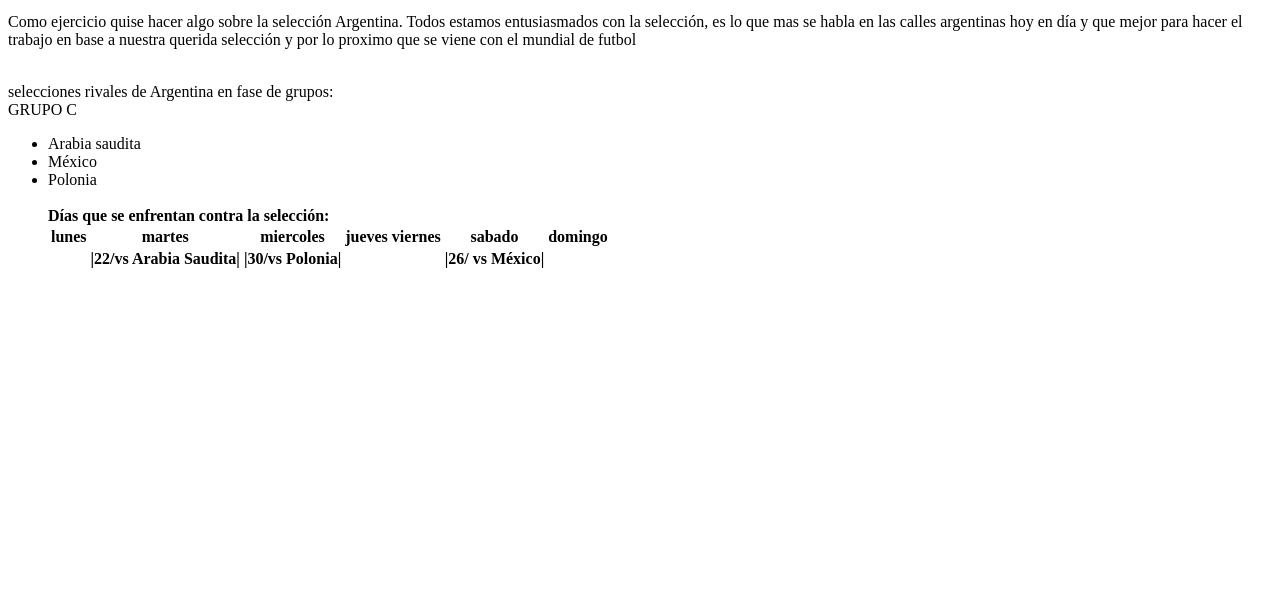
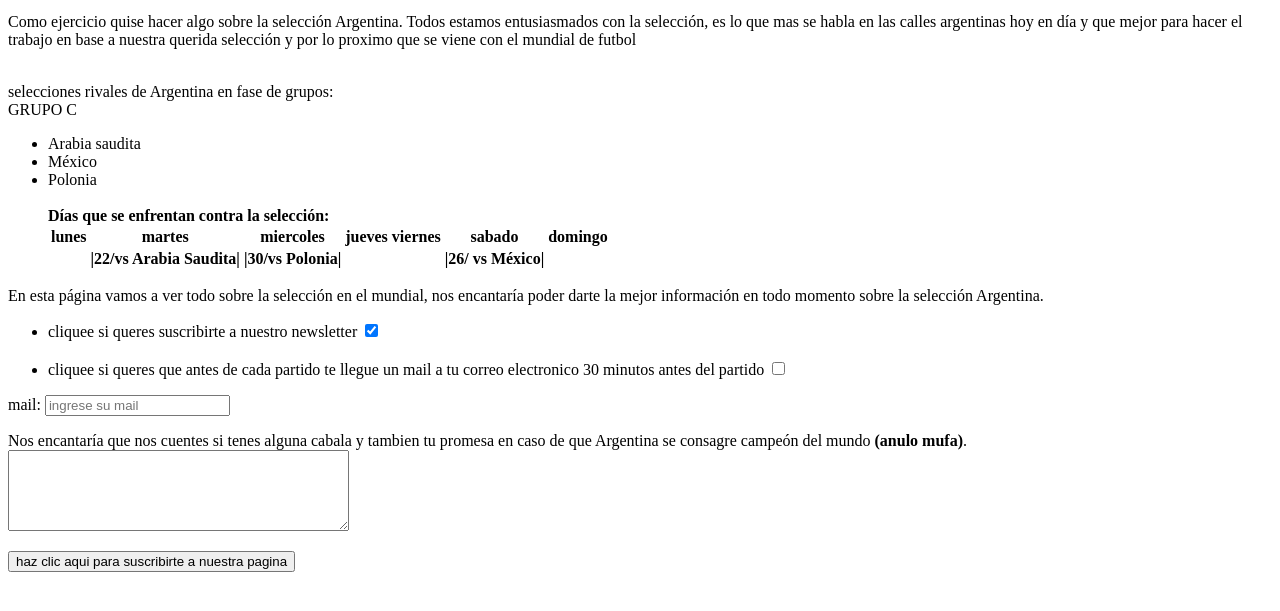
Before and after one commit to Enzoskr/ejercicio-1, a plain HTML site: page index.html in a window 1280 px wide. Shown: the part 101-712 px from the top of the page. Drawn offline with Linux system fonts and the light colour scheme.

Commit message:
first commit

```diff
--- a/index.html
+++ b/index.html
@@ -8,7 +8,7 @@
   </head>
   <body>
     <h1>EJERCICIO NUMERO 1 NUCBA</h1>
-    <img src="c:\Users\escud\Downloads\01.jpg" alt="seleccion" />
+    <img src="c:\Users\escud\Downloads\01.jpg" alt="seleccion" width="1023" height="682"/>
     <p>
       Como ejercicio quise hacer algo sobre la selección Argentina. Todos
       estamos entusiasmados con la selección, es lo que mas se habla en las
@@ -45,5 +45,29 @@
         </tr>
       </table>
     </ul>
+    <p>
+      En esta página vamos a ver todo sobre la selección en el mundial, nos
+      encantaría poder darte la mejor información en todo momento sobre la
+      selección Argentina.
+    </p>
+    <ul> <li><label> cliquee si queres suscribirte a nuestro newsletter</label>
+    <input type="checkbox" id="checkbox2" checked /></li>
+    <br />
+    <li><label>cliquee si queres que antes de cada partido te llegue un mail a tu correo
+      electronico 30 minutos antes del partido </label>
+    <input type="checkbox" id="checkbox" /></li>
+</ul>
+    <p>
+      <label>mail:</label>
+      <input type="text" id="mail" placeholder="ingrese su mail" />
+    </p>
+    <p>
+      Nos encantaría que nos cuentes si tenes alguna cabala y tambien tu promesa
+      en caso de que Argentina se consagre campeón del mundo
+      <b>(anulo mufa)</b>.
+      <textarea name="text" id="text" cols="40" rows="5"></textarea>
+    </p>
+    <button type="submit">haz clic aqui para suscribirte a nuestra pagina</button>
+</body>
   </body>
 </html>
```
